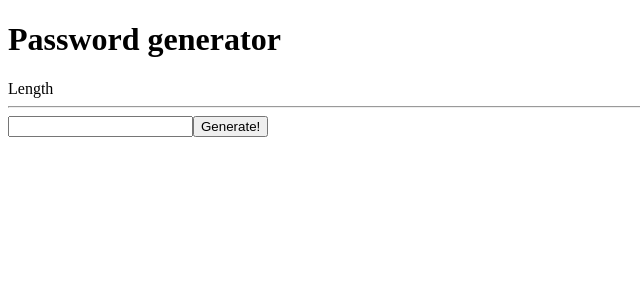
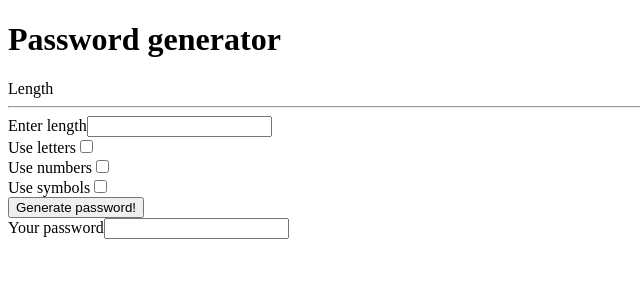
Before and after one commit to Sadowskyy/password-generator, an Angular app: page / in a window 1280 px wide. Shown: the top 300 px of the page, without its empty margins (0-640 px from the left). Built offline with nearby package versions, Linux system fonts and the light colour scheme.

Commit message:
Added DOM structure.

```diff
--- a/src/app/app.component.html
+++ b/src/app/app.component.html
@@ -1,6 +1,26 @@
 <h1>Password generator</h1>
 Length
 <hr>
-<input type="text" >
-
-<button>Generate!</button>
+<div class="form">
+  <label>Enter length</label>
+  <input>
+</div>
+<div class="checkbox">
+  <label>Use letters</label>
+  <input type="checkbox">
+</div>
+<div class="checkbox">
+  <label>Use numbers</label>
+  <input type="checkbox">
+</div>
+<div class="checkbox">
+  <label>Use symbols</label>
+  <input type="checkbox">
+</div>
+<div class="button">
+  <button>Generate password!</button>
+</div>
+<div class="generated-password">
+  <label>Your password</label>
+  <input>
+</div>
```
